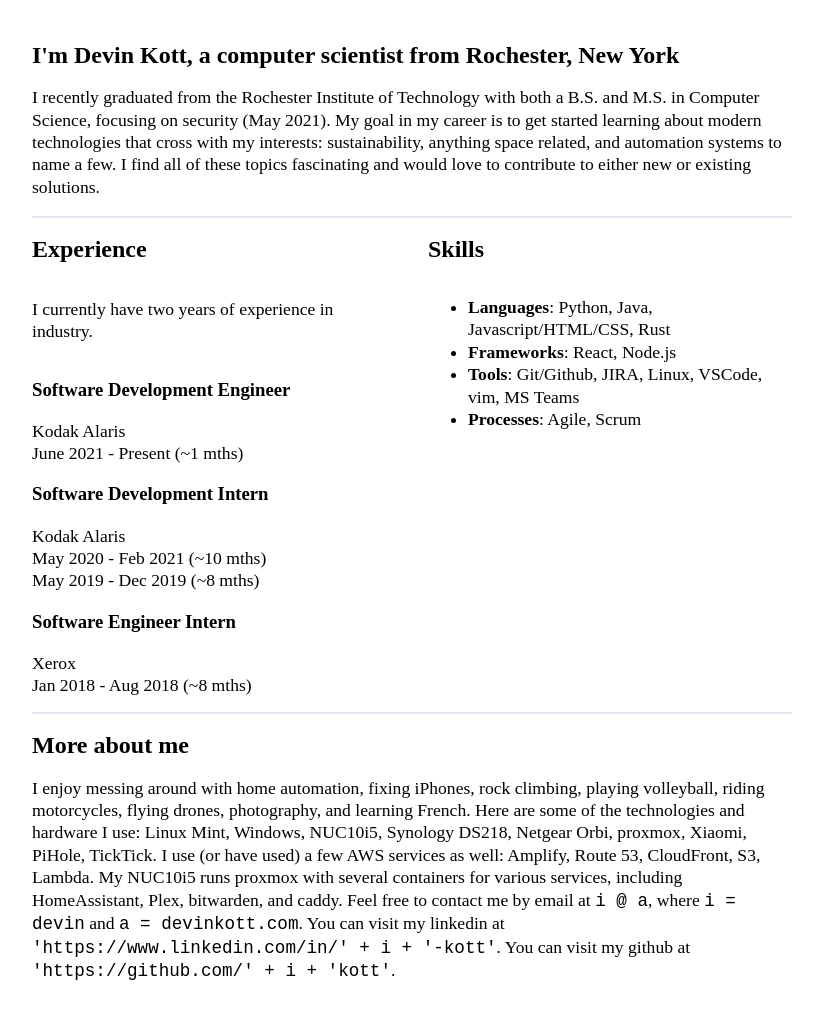
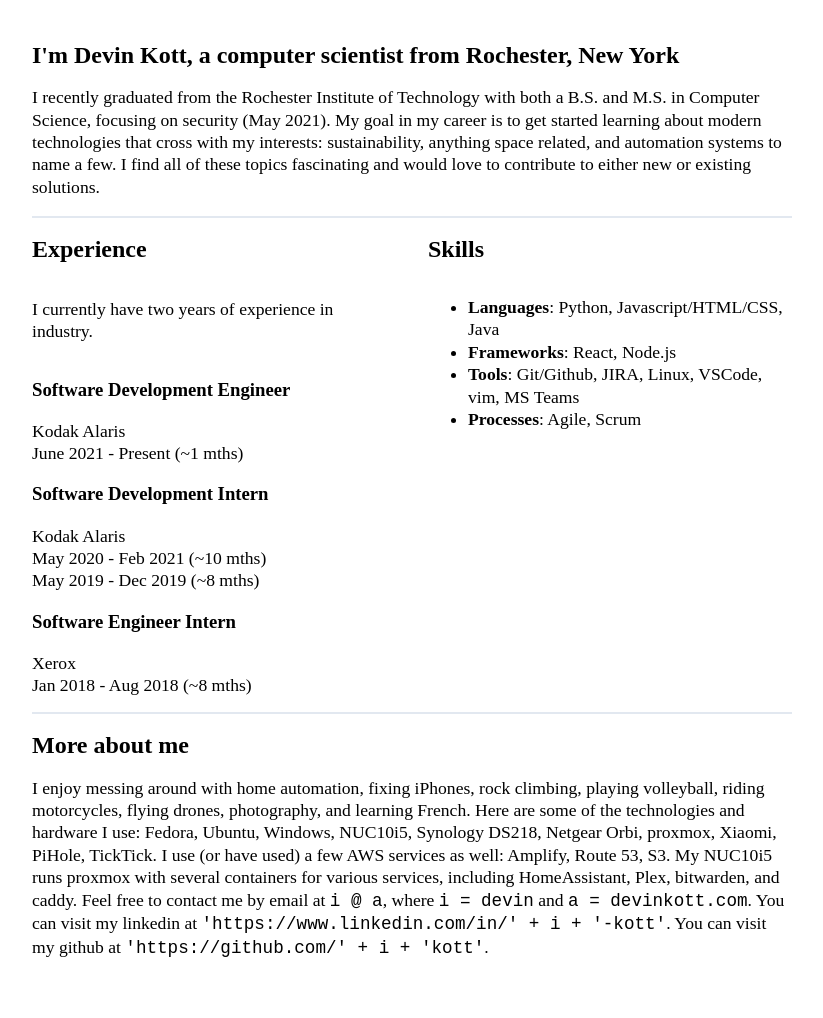
Before and after one commit to DevinKott/website-m8, a plain HTML site: page index.html in a window 1280 px wide. Shown: the whole page, without its empty margins (228-1051 px from the left). Drawn offline with Linux system fonts and the light colour scheme.

Commit message:
Update index.html

```diff
--- a/index.html
+++ b/index.html
@@ -56,7 +56,7 @@
                 <section class="sep push-right col">
                     <h2>Skills</h2>
                     <ul>
-                        <li><b>Languages</b>: Python, Java, Javascript/HTML/CSS, Rust</li>
+                        <li><b>Languages</b>: Python, Javascript/HTML/CSS, Java</li>
                         <li><b>Frameworks</b>: React, Node.js</li>
                         <li><b>Tools</b>: Git/Github, JIRA, Linux, VSCode, vim, MS Teams</li>
                         <li><b>Processes</b>: Agile, Scrum</li>
@@ -72,8 +72,8 @@
                 </h2>
                 <p>
                     I enjoy messing around with home automation, fixing iPhones, rock climbing, playing volleyball, riding motorcycles, flying drones, photography, and learning French.
-                    Here are some of the technologies and hardware I use: Linux Mint, Windows, NUC10i5, Synology DS218, Netgear Orbi, proxmox, Xiaomi, PiHole, TickTick.
-                    I use (or have used) a few AWS services as well: Amplify, Route 53, CloudFront, S3, Lambda.
+                    Here are some of the technologies and hardware I use: Fedora, Ubuntu, Windows, NUC10i5, Synology DS218, Netgear Orbi, proxmox, Xiaomi, PiHole, TickTick.
+                    I use (or have used) a few AWS services as well: Amplify, Route 53, S3.
                     My NUC10i5 runs proxmox with several containers for various services, including HomeAssistant, Plex, bitwarden, and caddy.
                     Feel free to contact me by email at <code>i @ a</code>, where <code>i = devin</code> and <code>a = devinkott.com</code>.
                     You can visit my linkedin at <code>'https://www.linkedin.com/in/' + i + '-kott'</code>.
```
